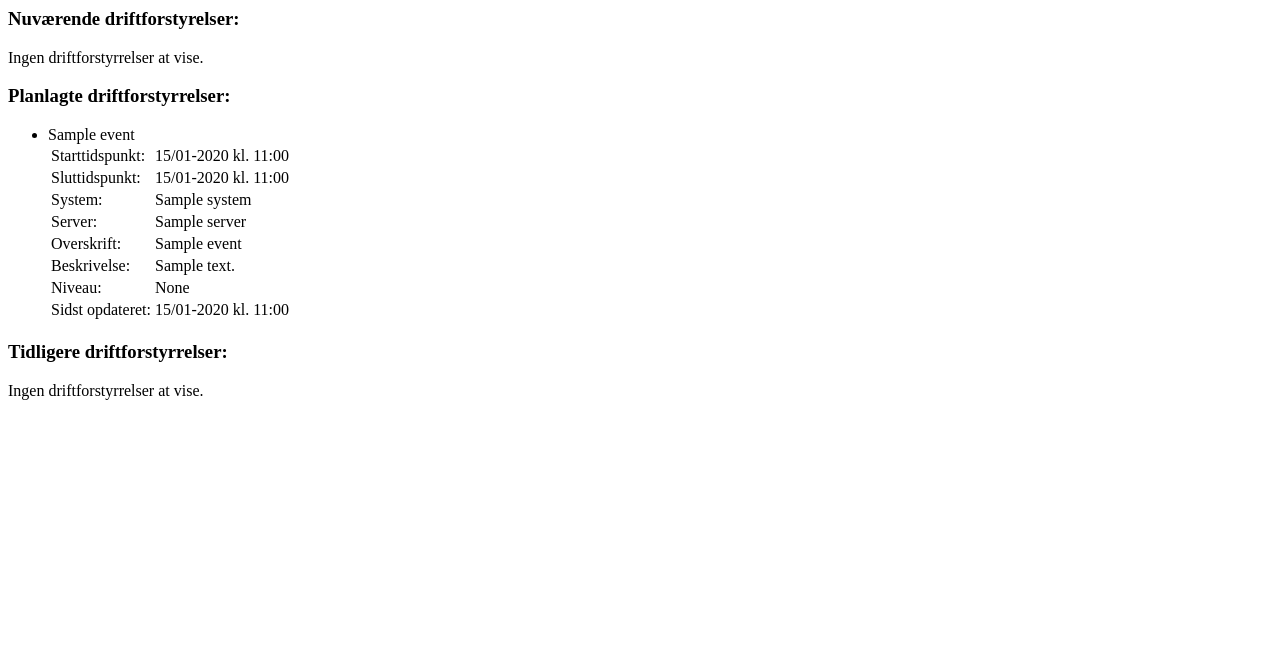
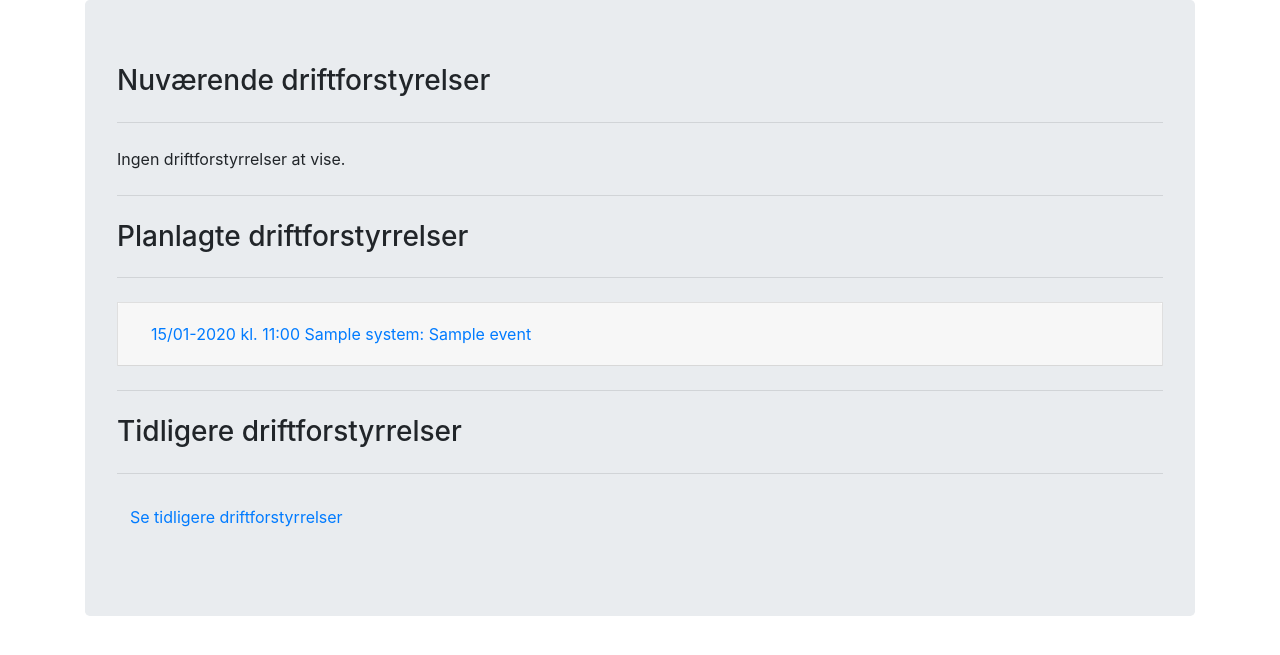
Before and after one commit to magenta-aps/magenta-drift-info, a Django app: page / in a window 1280 px wide. Shown: the top 655 px of the page. Run offline with Django 3.2, Linux system fonts and the light colour scheme; tables that the repository leaves empty hold one stand-in row (values such as "Sample post"); some libraries are stand-ins or nearby versions.

Commit message:
Make detail-view beautiful with bootstrap.

```diff
--- /dev/null
+++ b/magentadriftinfo/static/magentadriftinfo/style.css
@@ -0,0 +1,12 @@
+
+
+th, td {
+    border-bottom: 1px solid #ddd;
+    border-right: 3px solid white;
+    border-left: 1px solid white
+}
+
+td {
+    padding: 8px;
+    text-align: left;
+}
--- a/magentadriftinfo/templates/magentadriftinfo/detail.html
+++ b/magentadriftinfo/templates/magentadriftinfo/detail.html
@@ -1,13 +1,60 @@
 {% load static %}
 {% load i18n %}
 
-<!-- <link rel="stylesheet" type="text/css" href="{% static 'polls/style.css' %}" /> -->
+<!doctype html>
+<html lang="en">
+<head>
+    <!-- Required meta tags -->
+    <meta charset="utf-8">
+    <meta name="viewport" content="width=device-width, initial-scale=1, shrink-to-fit=no">
 
-<h3>Nuværende driftforstyrelser:</h3>
-{% include 'magentadriftinfo/detail_list.html' with qs=active_qs %}
+    <!-- Bootstrap CSS -->
+    <link rel="stylesheet"
+          href="https://stackpath.bootstrapcdn.com/bootstrap/4.1.1/css/bootstrap.min.css"
+          integrity="sha384-WskhaSGFgHYWDcbwN70/dfYBj47jz9qbsMId/iRN3ewGhXQFZCSftd1LZCfmhktB"
+          crossorigin="anonymous">
 
-<h3>Planlagte driftforstyrrelser:</h3>
-{% include 'magentadriftinfo/detail_list.html' with qs=future_qs %}
+    <link rel="stylesheet" type="text/css" href="{% static 'magentadriftinfo/style.css' %}"/>
 
-<h3>Tidligere driftforstyrrelser:</h3>
-{% include 'magentadriftinfo/detail_list.html' with qs=former_qs %}
+    <title>Driftoversigt</title>
+</head>
+<body>
+<div class=container>
+
+<div class="jumbotron">
+    <h3>Nuværende driftforstyrelser</h3>
+    <hr class="my-4">
+    {% include 'magentadriftinfo/detail_list.html' with qs=active_qs id="current"%}
+    <hr class="my-4">
+    <h3>Planlagte driftforstyrrelser</h3>
+    <hr class="my-4">
+    {% include 'magentadriftinfo/detail_list.html' with qs=future_qs id="planned"%}
+    <hr class="my-4">
+    <h3>Tidligere driftforstyrrelser</h3>
+    <hr class="my-4">
+    <div class="collapse" id="oldEvents">
+        {% include 'magentadriftinfo/detail_list.html' with qs=former_qs id="old"%}
+    </div>
+    <p><button class="btn btn-link"
+               type="button"
+               data-toggle="collapse"
+               data-target="#oldEvents"
+               aria-expanded="false"
+               aria-controls="oldEvents">
+        Se tidligere driftforstyrrelser
+    </button></p>
+
+
+
+</div>
+
+
+</div>
+
+<!-- Optional JavaScript -->
+<!-- jQuery first, then Popper.js, then Bootstrap JS -->
+<script src="https://code.jquery.com/jquery-3.3.1.slim.min.js" integrity="sha384-q8i/X+965DzO0rT7abK41JStQIAqVgRVzpbzo5smXKp4YfRvH+8abtTE1Pi6jizo" crossorigin="anonymous"></script>
+<script src="https://cdnjs.cloudflare.com/ajax/libs/popper.js/1.14.3/umd/popper.min.js" integrity="sha384-ZMP7rVo3mIykV+2+9J3UJ46jBk0WLaUAdn689aCwoqbBJiSnjAK/l8WvCWPIPm49" crossorigin="anonymous"></script>
+<script src="https://stackpath.bootstrapcdn.com/bootstrap/4.1.1/js/bootstrap.min.js" integrity="sha384-smHYKdLADwkXOn1EmN1qk/HfnUcbVRZyYmZ4qpPea6sjB/pTJ0euyQp0Mk8ck+5T" crossorigin="anonymous"></script>
+</body>
+</html>
--- a/magentadriftinfo/templates/magentadriftinfo/detail_list.html
+++ b/magentadriftinfo/templates/magentadriftinfo/detail_list.html
@@ -1,6 +1,87 @@
 {% load i18n %}
 
 {% if qs %}
+    <div class="accordion" id="accordion_{{ id }}">
+        {% for object in qs %}
+            <div class="card">
+                <div class="card-header" id="heading{{ forloop.counter }}">
+                    <h5 class="mb-0">
+                        <button class="btn btn-link" type="button" data-toggle="collapse" data-target="#collapse_{{ id }}_{{ forloop.counter }}" aria-expanded="true" aria-controls="collapse_{{ id }}_{{ forloop.counter }}">
+                            {% if object.systems.all %}
+                                {{ object.startTime|date:'d/m-Y \k\l. H:i' }}
+                                {% for system in object.systems.all %}
+                                    {{ system.name }}{% if not forloop.last %},{% else %}:{% endif %}
+                                {% endfor %}
+                                {{ object.title }}
+                            {% else %}
+                                {{ object.startTime|date:'d/m-Y \k\l. H:i' }}:
+                                {{ object.title }}
+                            {% endif %}
+                        </button>
+                    </h5>
+                </div>
+
+                <div id="collapse_{{ id }}_{{ forloop.counter }}" class="collapse hide" aria-labelledby="heading_{{ id }}_{{ forloop.counter }}">
+                    <div class="card-body">
+                        <table class="list" style="display: block;" id="4079" border="0"><tbody>
+                        <tr>
+                            <td style="">Starttidspunkt:</td>
+                            <td style="">{{ object.startTime|date:'d/m-Y \k\l. H:i' }}</td>
+                        </tr>
+                        <tr>
+                            <td style="">Sluttidspunkt:</td>
+                            <td style="">{{ object.endTime|date:'d/m-Y \k\l. H:i' }}</td>
+                        </tr>
+                        <tr>
+                            <td style="">{% blocktrans count c=object.systems.count %}System:{% plural %}Systemer:{% endblocktrans %}</td>
+                            <td style="">
+                                {% if object.systems.all %}
+                                    {% for system in object.systems.all %}
+                                        {{ system.name }}{% if not forloop.last %},{% endif %}
+                                    {% endfor %}
+                                {% else %}
+                                    Ikke specificeret
+                                {% endif %}
+                            </td>
+                        </tr>
+                        <tr>
+                            <td style="">{% blocktrans count c=object.servers.count %}Server:{% plural %}Servere:{% endblocktrans %}</td>
+                            <td style="">
+                                {% if object.servers.all %}
+                                    {% for server in object.servers.all %}
+                                        {{ server.name }}{% if not forloop.last %},{% endif %}
+                                    {% endfor %}
+                                {% else %}
+                                    Ikke specificeret
+                                {% endif %}
+                            </td>
+                        </tr>
+                        <tr>
+                            <td style="">Overskrift:</td>
+                            <td style="">{{ object.title }}</td>
+                        </tr>
+                        <tr>
+                            <td style="">Beskrivelse:</td>
+                            <td style="">{{ object.description }}</td>
+                        </tr>
+                        <tr>
+                            <td style="">Niveau:</td>
+                            <td style="">{{ object.get_level_display }}</td>
+                        </tr>
+                        <tr>
+                            <td style="">Sidst opdateret:</td>
+                            <td style="">{{ object.endTime|date:'d/m-Y \k\l. H:i' }}</td>
+                        </tr>
+                        </tbody>
+                        </table>
+                    </div>
+                </div>
+            </div>
+        {% endfor %}
+    </div>
+
+
+<!--
     <ul>
         {% for object in qs %}
             <li>
@@ -59,6 +140,8 @@
             </li>
         {% endfor %}
     </ul>
+-->
+
 {% else %}
     <p>Ingen driftforstyrrelser at vise.</p>
 {% endif %}
```
Also changed, not shown: magentadriftinfo/views.py (+4 -4 lines).
